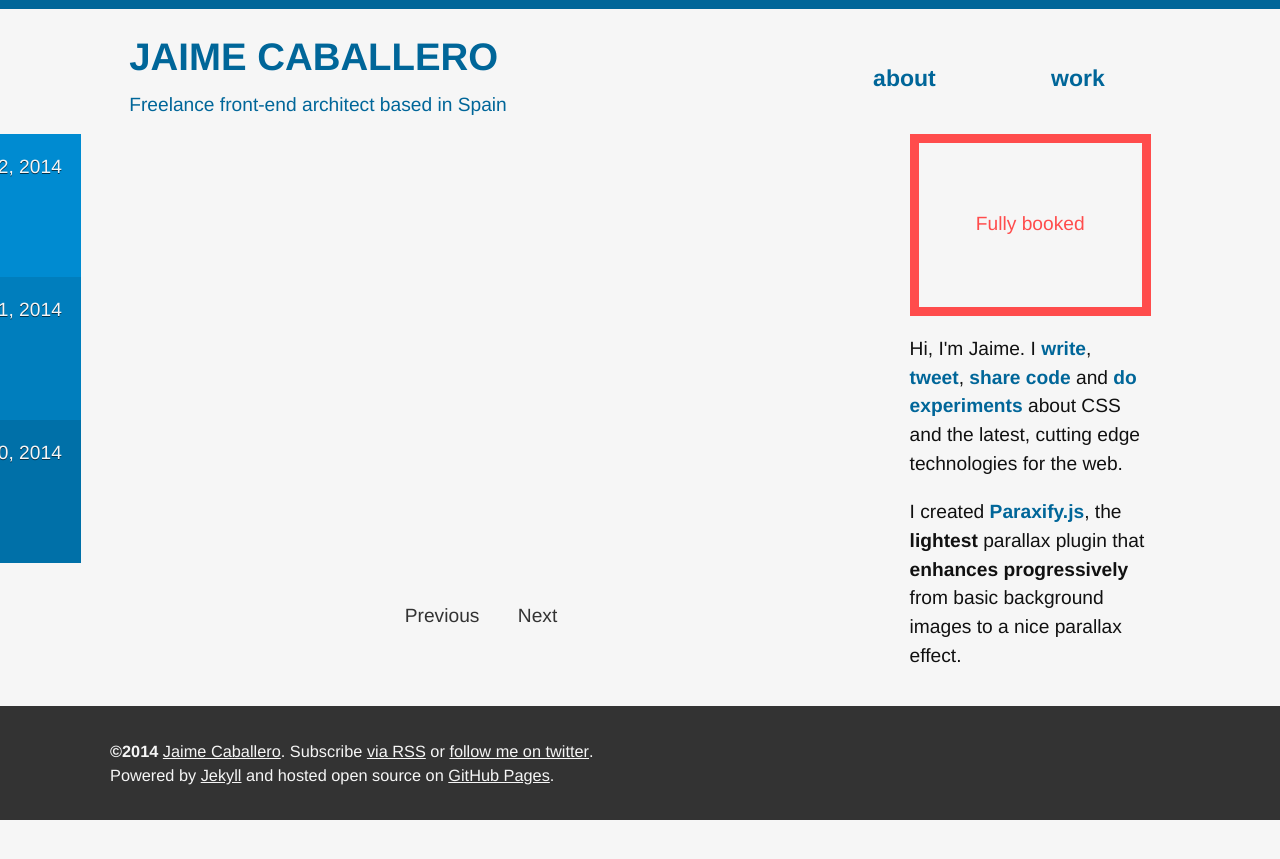
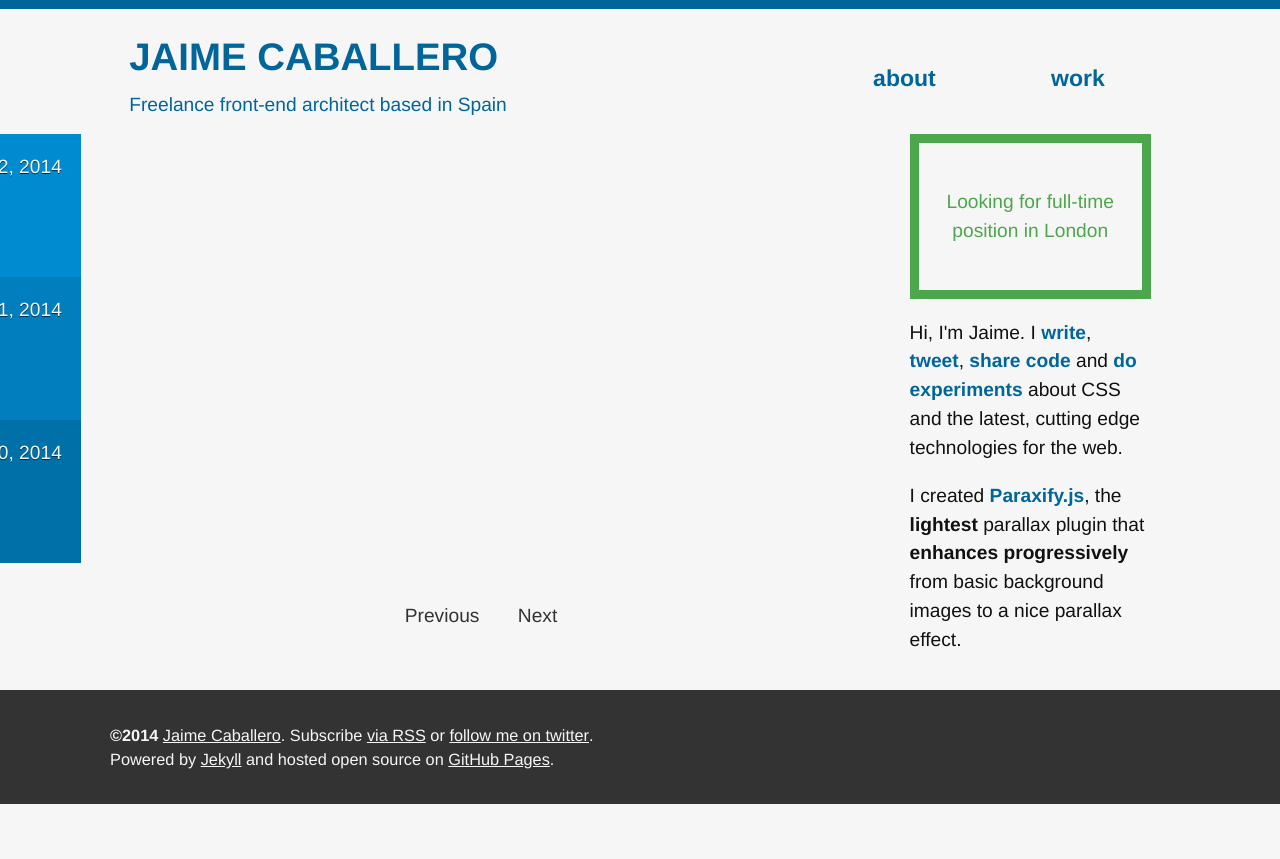
Before and after one commit to jaicab/jaicab.github.io, a Jekyll site: the page built from index.html, in a window 1280 px wide. Shown: the top 859 px of the page. Built offline with Jekyll 4.4.1, drawn with Linux system fonts in a browser that asks for light colours; the list of posts is cut into pages by our own code.

Commit message:
Status update

```diff
--- a/_layouts/aside.html
+++ b/_layouts/aside.html
@@ -10,7 +10,7 @@ layout: default
   </section>
   <aside class="home__aside g--one-third g-padding-left">
 
-	<div class="ad">Fully booked</div>
+	<div class="ad ad--good">Looking for full-time position in London</div>
 
     <p>Hi, I'm Jaime. I <a href="/">write</a>, <a href="http://twitter.com/{{site.twitter}}">tweet</a>, <a href="http://github.com/{{ site.username }}">share code</a> and <a href="http://codepen.io/{{ site.username }}/">do experiments</a> about CSS and the latest, cutting edge technologies for the web.</p>
 
--- a/css/module/_ad.scss
+++ b/css/module/_ad.scss
@@ -3,7 +3,7 @@
 .ad{
 	color: mix(red, white, 70%);
 	padding: $margin*2 $margin;
-	padding: 7.5vmin $margin;
+	padding: 5vmin $margin;
 	text-align: center;
 	border: $margin/2 solid currentColor;
 }
```
Also changed, not shown: css/main.css, 2 other files.
